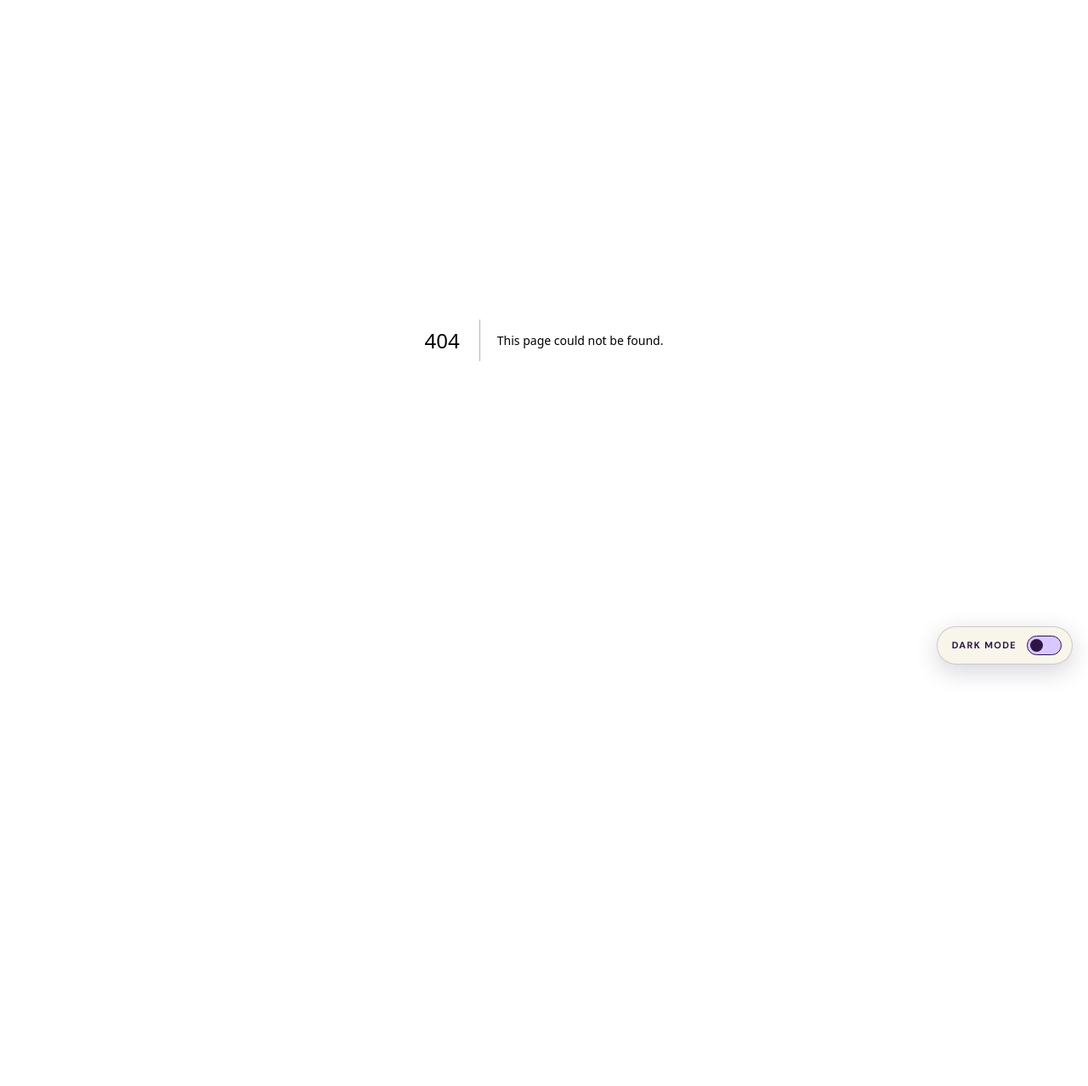
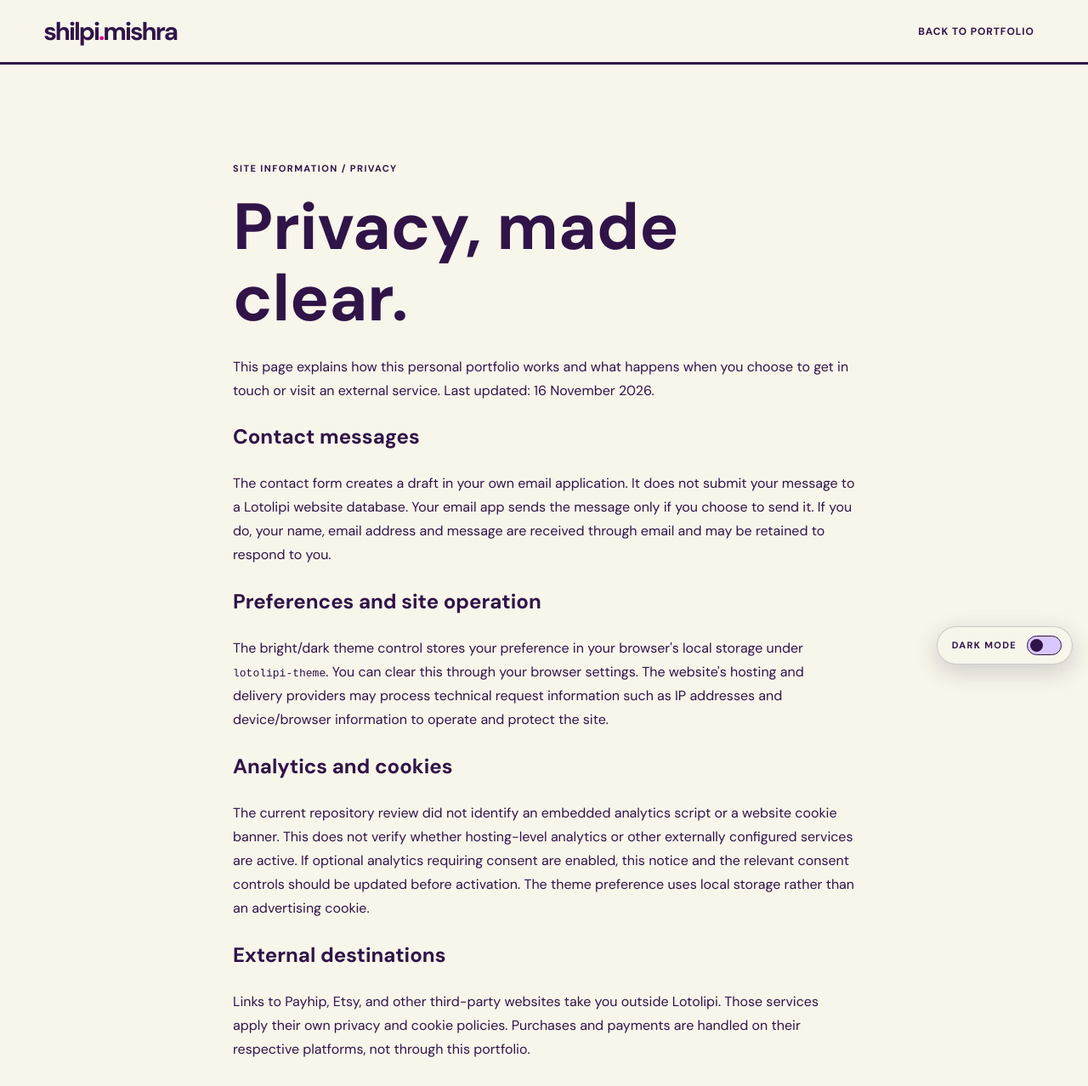
Before and after one commit to lotolipi/product-design-portfolio, a Next.js app: page /privacy in a window 1280 px wide. Before the commit this address had no page. Shown: the top 1278 px of the page at 85% size. Before the commit the page ends 800 px from the top, so only its background shows below. Built offline with nearby package versions, Linux system fonts and the light colour scheme.

Commit message:
feat: add minimal privacy and site information page

```diff
--- /dev/null
+++ b/app/privacy/page.tsx
@@ -0,0 +1,35 @@
+import type { Metadata } from "next";
+import Link from "next/link";
+
+export const metadata: Metadata = {
+  title: "Privacy & Site Information — Lotolipi",
+  description: "How Lotolipi handles contact messages, local preferences, external links and privacy requests.",
+  alternates: { canonical: "/privacy" },
+};
+
+export default function PrivacyPage() {
+  return <main className="co-site" style={{minHeight:"100vh"}}>
+    <header className="nav co-nav">
+      <Link href="/" className="brand">shilpi<span>.</span>mishra</Link>
+      <nav aria-label="Privacy page navigation"><Link href="/" className="co-nav-item">Back to portfolio</Link></nav>
+    </header>
+    <article style={{maxWidth:780,margin:"0 auto",padding:"clamp(48px,8vw,110px) 24px",lineHeight:1.75}}>
+      <p className="co-kicker">SITE INFORMATION / PRIVACY</p>
+      <h1 style={{fontSize:"clamp(2.4rem,6vw,4.8rem)",lineHeight:1.1,margin:"16px 0 24px"}}>Privacy, made clear.</h1>
+      <p>This page explains how this personal portfolio works and what happens when you choose to get in touch or visit an external service. Last updated: 16 November 2026.</p>
+      <h2>Contact messages</h2>
+      <p>The contact form creates a draft in your own email application. It does not submit your message to a Lotolipi website database. Your email app sends the message only if you choose to send it. If you do, your name, email address and message are received through email and may be retained to respond to you.</p>
+      <h2>Preferences and site operation</h2>
+      <p>The bright/dark theme control stores your preference in your browser&apos;s local storage under <code>lotolipi-theme</code>. You can clear this through your browser settings. The website&apos;s hosting and delivery providers may process technical request information such as IP addresses and device/browser information to operate and protect the site.</p>
+      <h2>Analytics and cookies</h2>
+      <p>The current repository review did not identify an embedded analytics script or a website cookie banner. This does not verify whether hosting-level analytics or other externally configured services are active. If optional analytics requiring consent are enabled, this notice and the relevant consent controls should be updated before activation. The theme preference uses local storage rather than an advertising cookie.</p>
+      <h2>External destinations</h2>
+      <p>Links to Payhip, Etsy, and other third-party websites take you outside Lotolipi. Those services apply their own privacy and cookie policies. Purchases and payments are handled on their respective platforms, not through this portfolio.</p>
+      <h2>Your privacy requests</h2>
+      <p>You may ask about personal information you have sent by email or request its correction or deletion, subject to applicable legal or operational retention requirements. Contact <a href="mailto:smshilpi1@gmail.com?subject=Lotolipi%20privacy%20request">smshilpi1@gmail.com</a> with the subject “Lotolipi privacy request”. Please do not include sensitive identification documents in your initial message. Requests involving third-party shops may need to be directed to those providers.</p>
+      <h2>Updates</h2>
+      <p>This notice may change when site features, analytics or data practices change. Please check the update date above.</p>
+      <p style={{marginTop:40}}><Link href="/">← Return to portfolio</Link></p>
+    </article>
+  </main>;
+}
```
